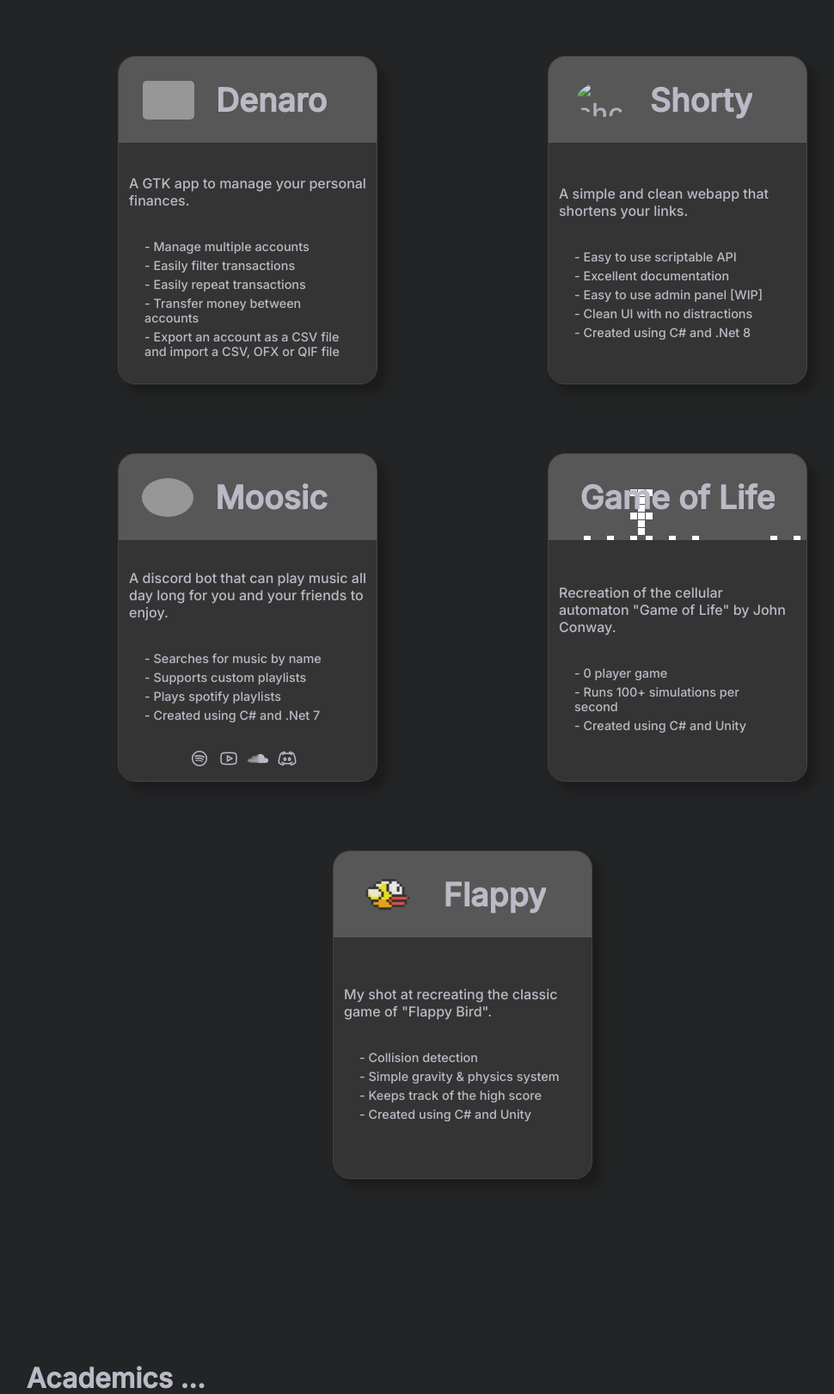
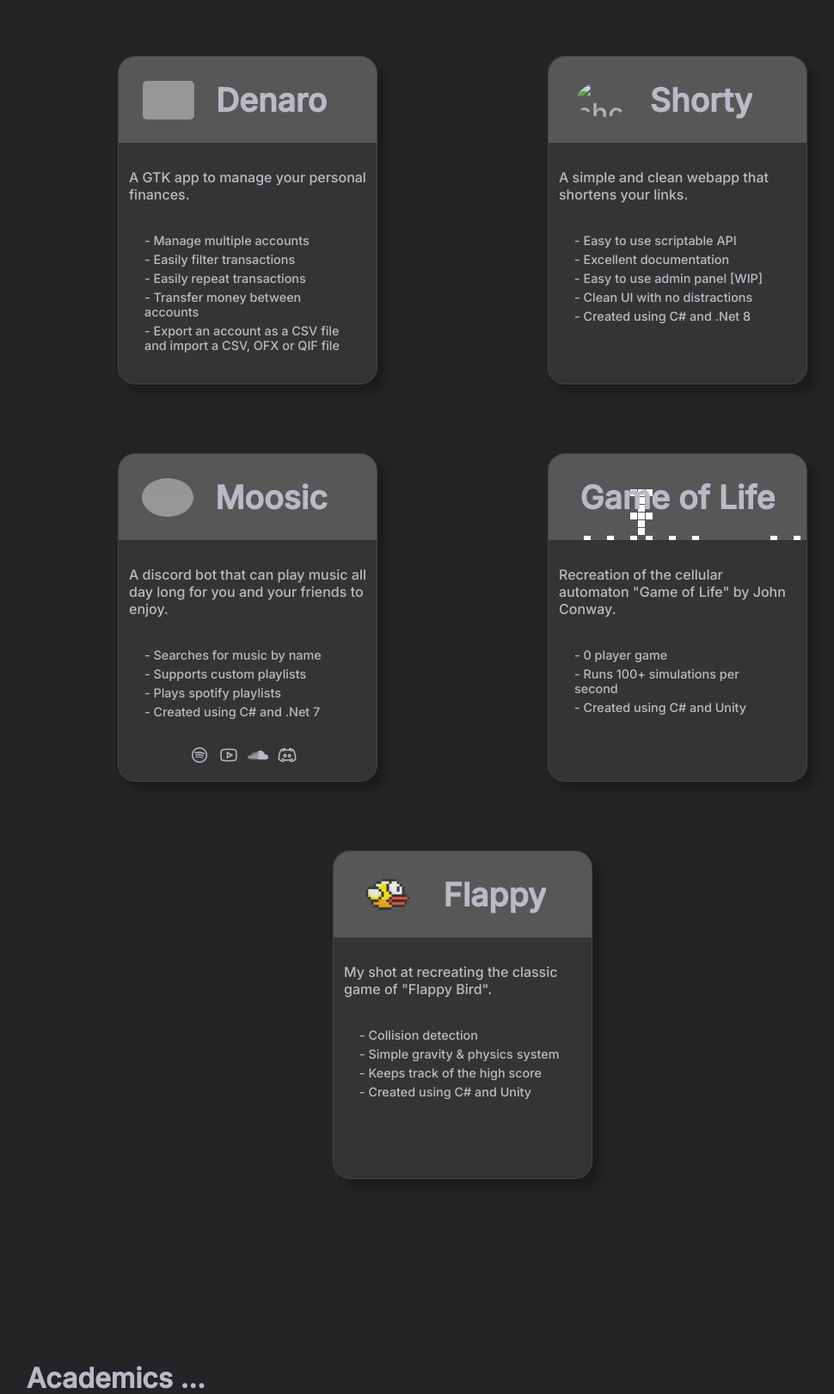
Before and after one commit to JoseBritto/JoseBritto.github.io, a PHP site: page / in a window 1280 px wide; the page is wider, and only the part inside the window is pictured. Shown: the part 949-2570 px from the top of that part at 86% size, without its empty margins (102-1072 px from the left). Run offline with PHP 8.4, Linux system fonts and the light colour scheme; grey boxes are pictures that could not be loaded.

Commit message:
Remove grid

```diff
--- a/assets/css/projects.css
+++ b/assets/css/projects.css
@@ -29,14 +29,8 @@
     border-radius: 20px;
     box-shadow: rgb(27, 28, 29) 10px 10px 10px;
     border: solid 1px #454444;
-    display: grid;
-    grid-template-areas:
-            "top"
-            "bottom"
-            "bottom";
     overflow: hidden;
     margin: 40px;
-    gap: 0;
     background-color: #353434;
 }
 
```
